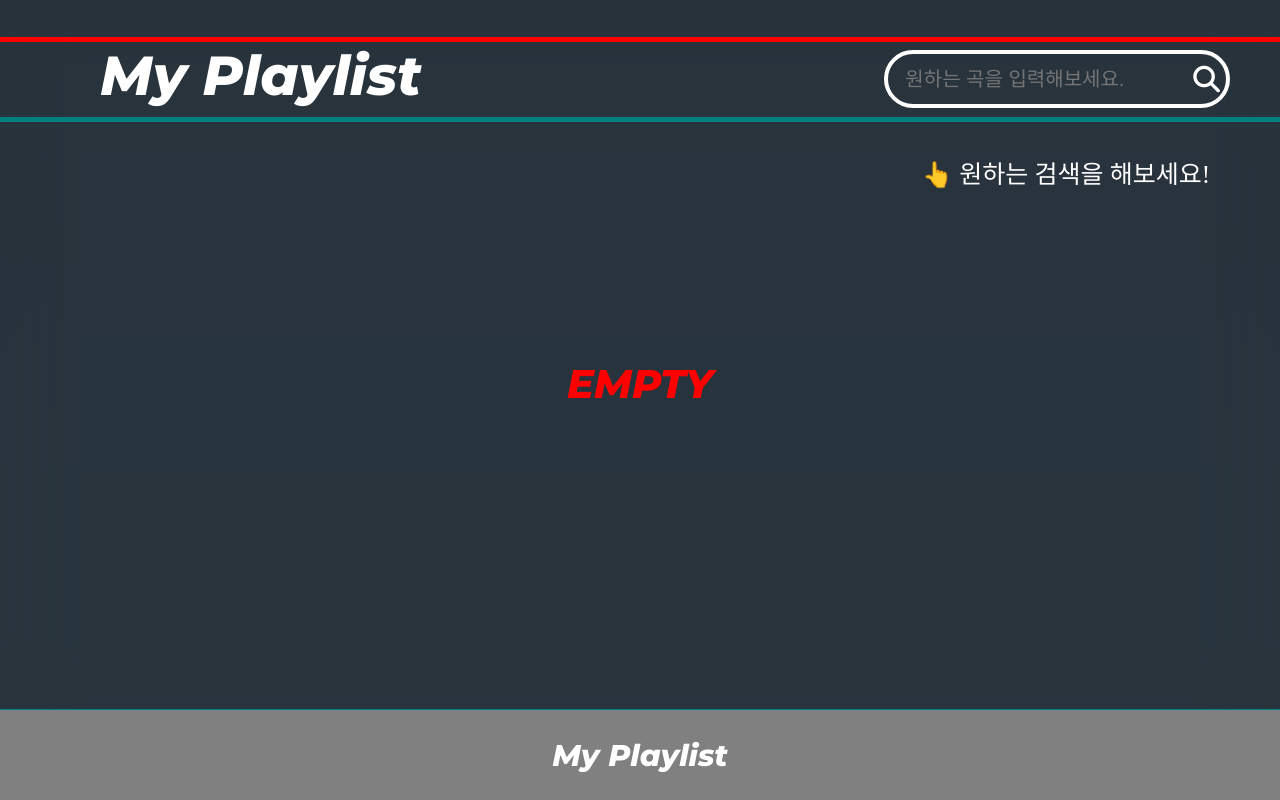
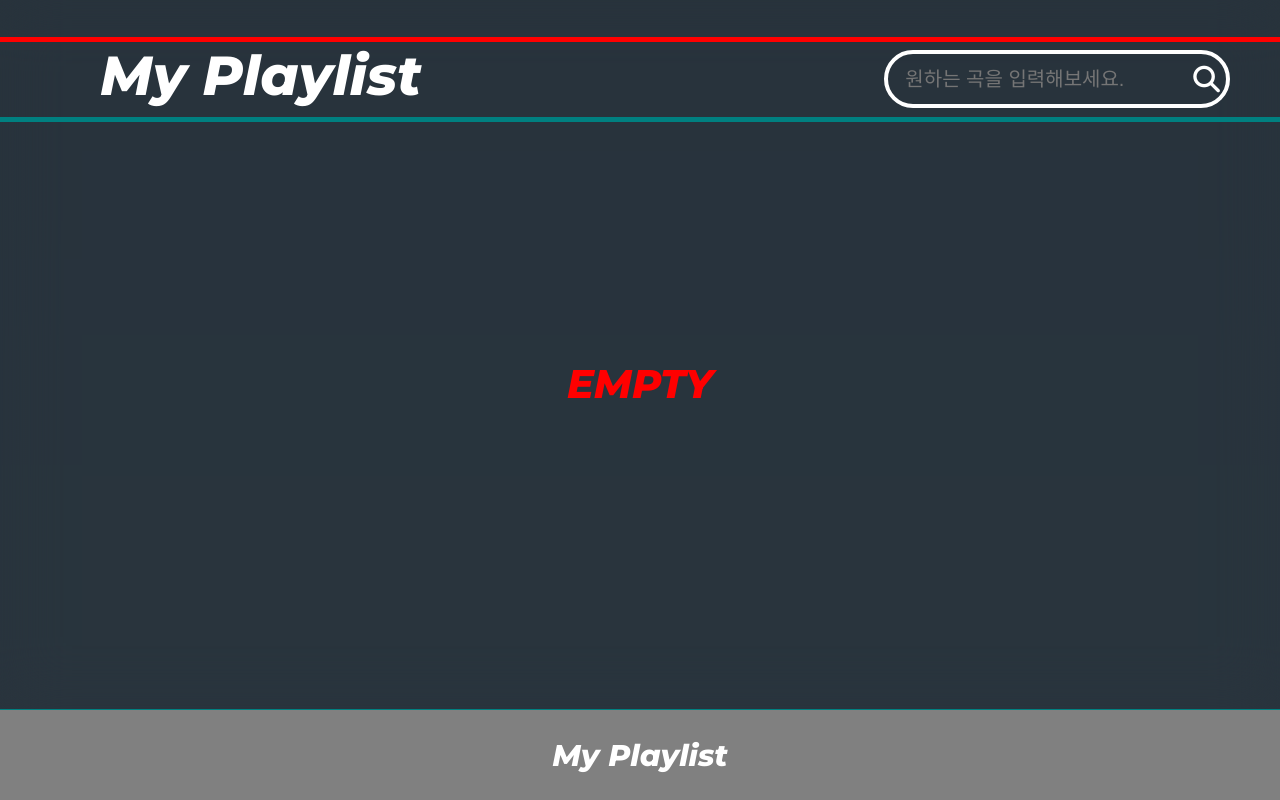
Before and after one commit to CodeSoom/project-react-3-shinhyogeun, a React app: page /project-react-3-shinhyogeun/ in a window 1280 px wide. Built offline with nearby package versions, Linux system fonts and the light colour scheme.

Commit message:
플레이리스트가 비어있을 경우 디자인 변경

```diff
--- a/src/components/Playlist.jsx
+++ b/src/components/Playlist.jsx
@@ -38,7 +38,6 @@ export default function Playlist({ playlist, onClickListen, onClickDelete }) {
   if (playlist.length === 0) {
     return (
       <Empty>
-        <div>👆 원하는 검색을 해보세요!</div>
         <div>EMPTY</div>
       </Empty>
     );
--- a/src/styles/Empty.jsx
+++ b/src/styles/Empty.jsx
@@ -1,14 +1,7 @@
 import styled from '@emotion/styled';
 
 const Empty = styled.div({
-  position: 'relative',
   '& > div:nth-of-type(1)': {
-    position: 'absolute',
-    fontSize: '25px',
-    right: '70px',
-    top: '-5px',
-  },
-  '& > div:nth-of-type(2)': {
     position: 'relative',
     textAlign: 'center',
     fontSize: '40px',
```
